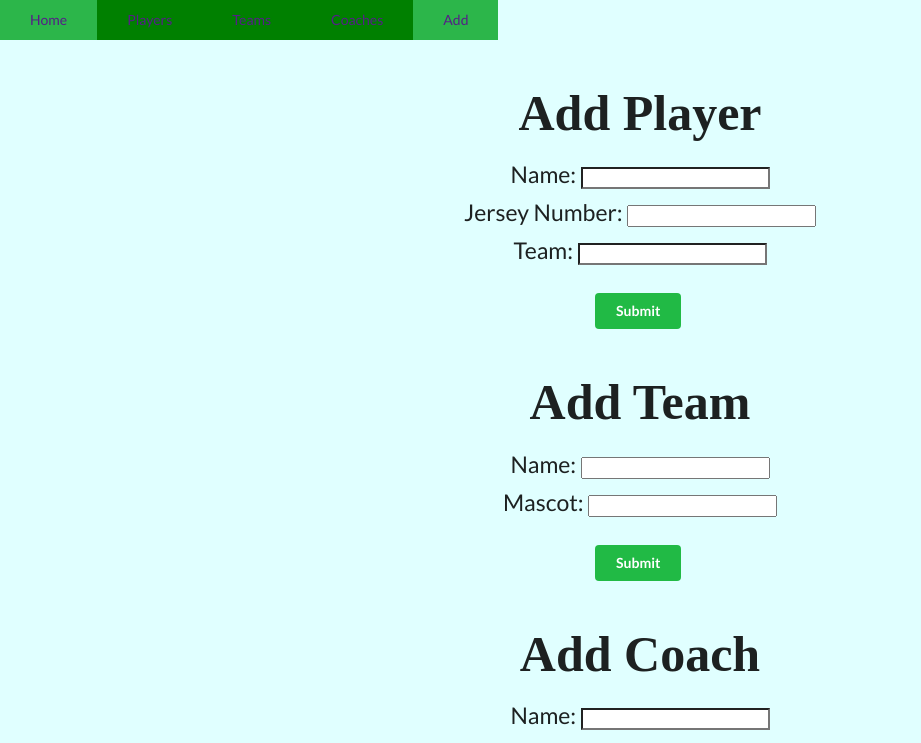
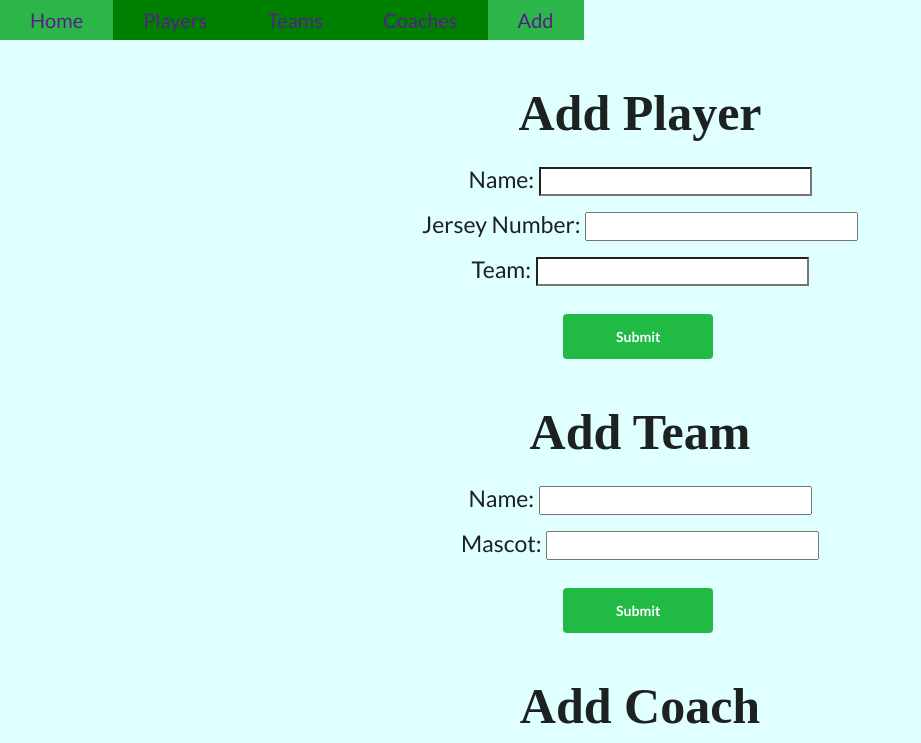
Before and after one commit to Reked37/Football-Project, a React (Create React App) app in the folder client/: page /add in a window 1280 px wide. Shown: the top 743 px of the page, without its empty margins (0-921 px from the left). Built offline with nearby package versions, Linux system fonts and the light colour scheme; no server answers.

Commit message:
finished

```diff
--- a/client/src/index.css
+++ b/client/src/index.css
@@ -11,6 +11,7 @@
   overflow:hidden;
   top:0;
   width:100%;
+  font-size:20px
 }
 .navbar a{
   color:rgb(85, 30, 136);
@@ -54,14 +55,25 @@ body{
 
 .name{
   color:red;
+  text-align: center;
+  font-size: 20px;
 }
 
 .description{
-  color:rgb(44, 182, 74)
+  color:rgb(44, 182, 74);
+  text-align: center;
+  font-size:20px
 }
 
 .meta{
-  color:rgb(44, 182, 74)
+  color:rgb(33, 10, 243);
+  text-align: center;
+  font-size:18px
+}
+
+.number{
+  text-align: center;
+  font-size:22px;
 }
 
 .form{
@@ -95,6 +107,7 @@ body{
 
 .field{
   margin:8px 0px;
+  font-size:20px;
 }
 
 .side-image{
@@ -102,3 +115,8 @@ body{
   width:500px;
   display:flex;
 }
+
+.ui.green.button{
+  width:150px;
+  height: 45px;
+}
```
Also changed, not shown: 1 other file (tests, documents, lock files or other folders).
